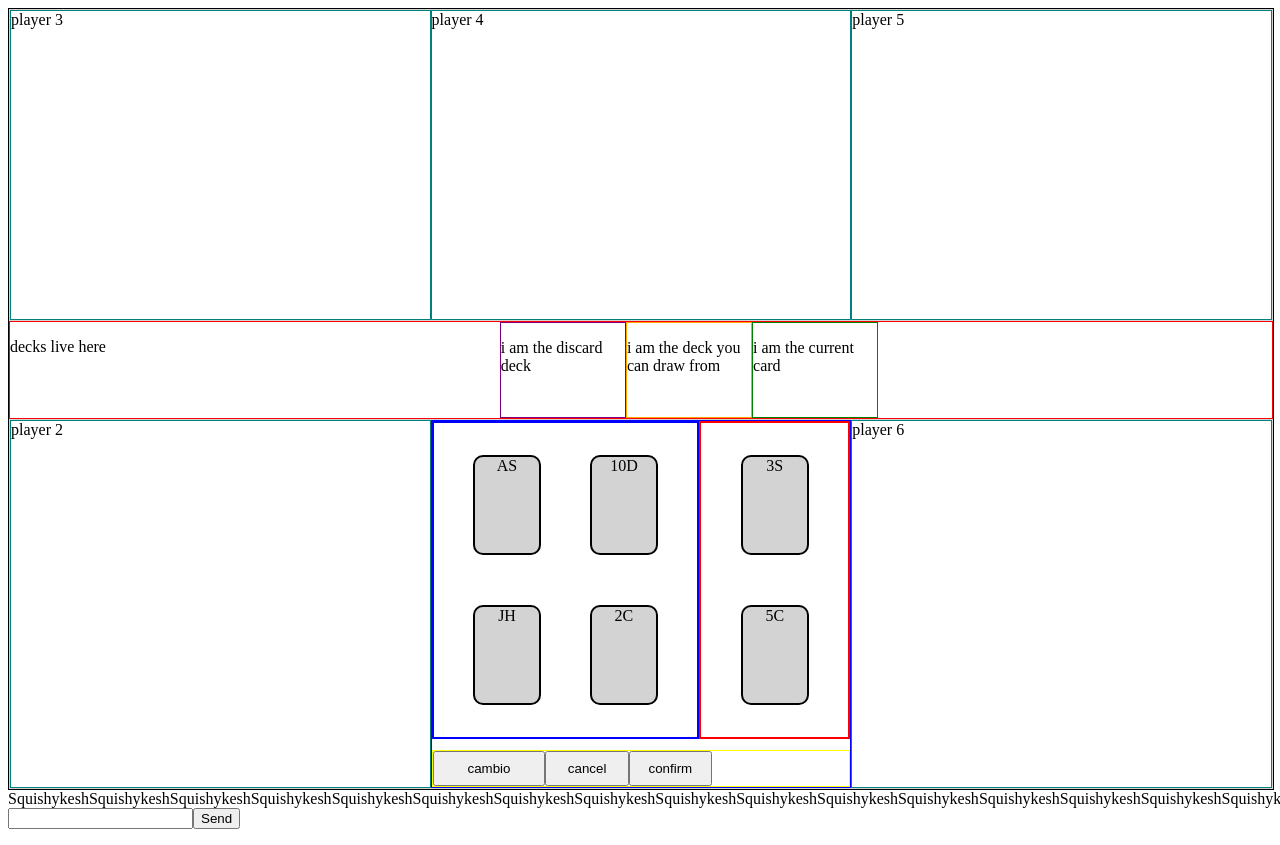
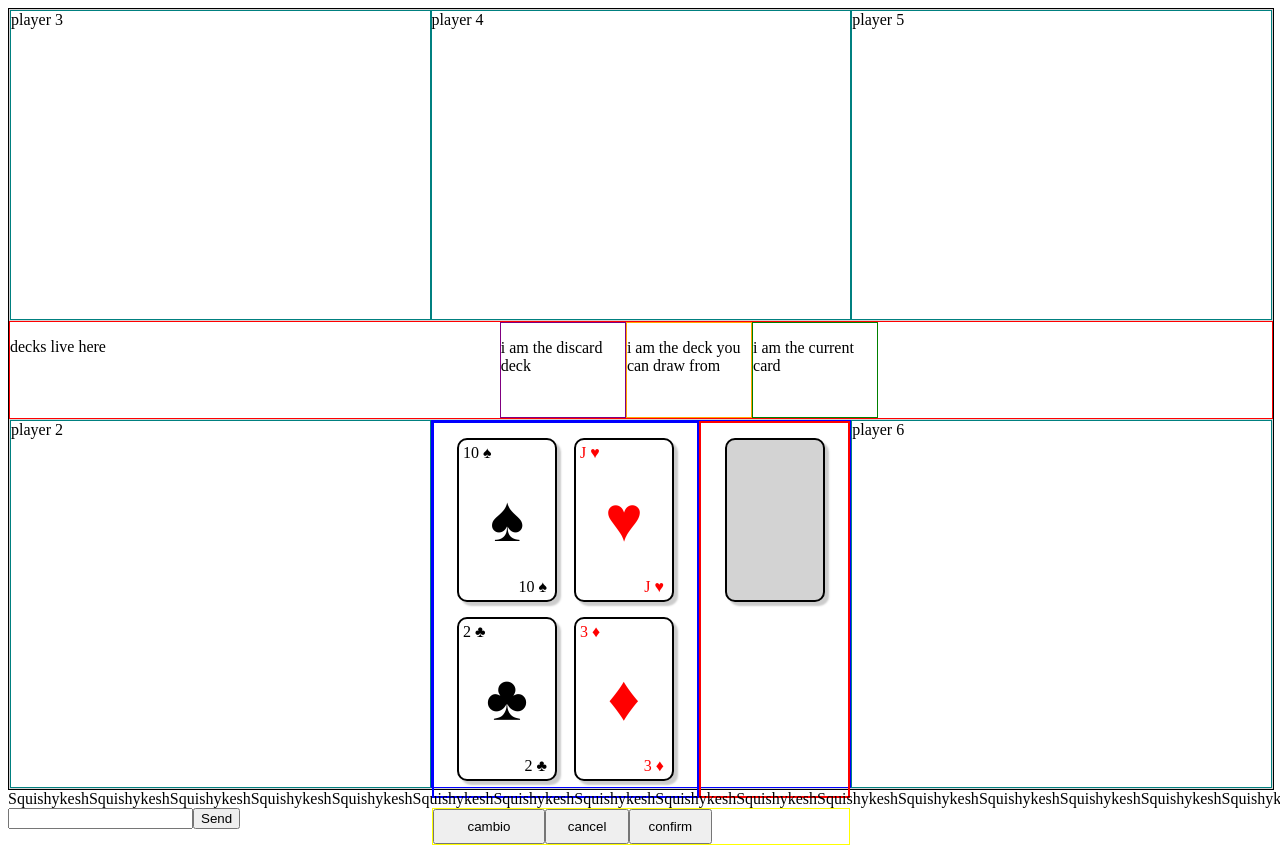
Before and after one commit to Camb-io/playcamb.io, a React (Create React App) app in the folder cambio-client/: page /1 in a window 1280 px wide. Shown: the top 845 px of the page. Built offline with nearby package versions, Linux system fonts and the light colour scheme.

Commit message:
added current player cards

```diff
--- a/cambio-client/src/assets/index.scss
+++ b/cambio-client/src/assets/index.scss
@@ -3,6 +3,7 @@
 @import '../components/Decks/styles.scss';
 @import '../components/CurrentPlayer/styles.scss';
 @import '../components/Hand/styles.scss';
+@import '../components/Card/styles.scss';
 
 .app-container {
   height: 90vh;
--- a/cambio-client/src/components/Card/styles.scss
+++ b/cambio-client/src/components/Card/styles.scss
@@ -1,6 +1,8 @@
 .card {
-  width: 120px;
-  height: 200px;
+  width: 12vh;
+  min-width: 80px;
+  height: 20vh;
+  min-height: 150px;
   border-radius: 10px;
   background-color: white;
   border: 2px solid black;
@@ -8,6 +10,7 @@
   position: relative;
   display: flex;
   color: black;
+  box-shadow: 4px 4px 2px #ccc;
 
   &.front {
     .top {
@@ -30,20 +33,28 @@
     background-color: lightgray;
   }
 
+  &.empty {
+    box-shadow: none;
+  }
+
   .hearts, .diamonds {
     color: red;
   }
 
   .hearts::after {
     content: "\2665";
+    padding: 0 0.25em;
   }
   .diamonds::after {
     content: "\2666";
+    padding: 0 0.25em;
   }
   .clubs::after {
     content: "\2663";
+    padding: 0 0.25em;
   }
   .spades::after {
     content: "\2660";
+    padding: 0 0.25em;
   }
 }
--- a/cambio-client/src/components/CurrentPlayer/CurrentPlayer.main.jsx
+++ b/cambio-client/src/components/CurrentPlayer/CurrentPlayer.main.jsx
@@ -2,11 +2,39 @@ import React from 'react';
 import { Hand } from '../Hand'
 import { CurrentPlayerControls } from './'
 
+// test data
+const cards = {
+  topLeft: {
+    rank: "10",
+    suit: "spades",
+    visible: true
+  },
+  topRight: {
+    rank: "J",
+    suit: "hearts",
+    visible: true
+  },
+  bottomLeft: {
+    rank: "2",
+    suit: "clubs",
+    visible: true
+  },
+  bottomRight: {
+    rank: "3",
+    suit: "diamonds",
+    visible: true
+  },
+  penalty1: {
+    rank: "7",
+    suit: "clubs",
+    visible: true
+  }
+}
+
 const CurrentPlayer = () => {
-
   return (
     <div className="current-player">
-      <Hand />
+      <Hand cards={cards} />
       <CurrentPlayerControls/>
     </div>
   )
--- a/cambio-client/src/components/Hand/Hand.main.jsx
+++ b/cambio-client/src/components/Hand/Hand.main.jsx
@@ -1,27 +1,27 @@
 import React from 'react'
+import { Card } from '../Card'
 
-const Hand = () => {
-  // this will likely come from props from the Board, hard coding for now
-  const hand = {
-    cards: ["AS", "10D", "JH", "2C"],
-    penalty: ["3S", "5C"]
-  }
-
-  const renderCards = cards =>
-    // this should render a Card component
-    cards.map(card => (
-      <div className="card" key={card}>
-        {card}
-      </div>
-    ))
+const Hand = ({ cards }) => {
+  const renderPenaltyCards = () =>
+    Object.keys(cards)
+      .filter(key => key.includes("penalty"))
+      .map(card =>
+        <Card
+          key={card.rank + card.suit}
+          card={card}
+        />
+      )
 
   return (
     <div className="hand">
       <div className="cards">
-        {renderCards(hand.cards)}
+        <Card card={cards.topLeft} />
+        <Card card={cards.topRight} />
+        <Card card={cards.bottomLeft} />
+        <Card card={cards.bottomRight} />
       </div>
       <div className="penalty">
-        {renderCards(hand.penalty)}
+        {renderPenaltyCards()}
       </div>
     </div>
   )
--- a/cambio-client/src/components/Hand/styles.scss
+++ b/cambio-client/src/components/Hand/styles.scss
@@ -21,17 +21,6 @@
 .cards, .penalty {
   display: grid;
   justify-items: center;
-  align-items: center;
   grid-row-gap: 15px;
   padding: 15px;
 }
-
-// hard coded for now, should be moved to Card component
-.card {
-  width: 4em;
-  height: 6em;
-  border-radius: 10px;
-  text-align: center;
-  background-color: lightgray;
-  border: 2px solid black;
-}
```
